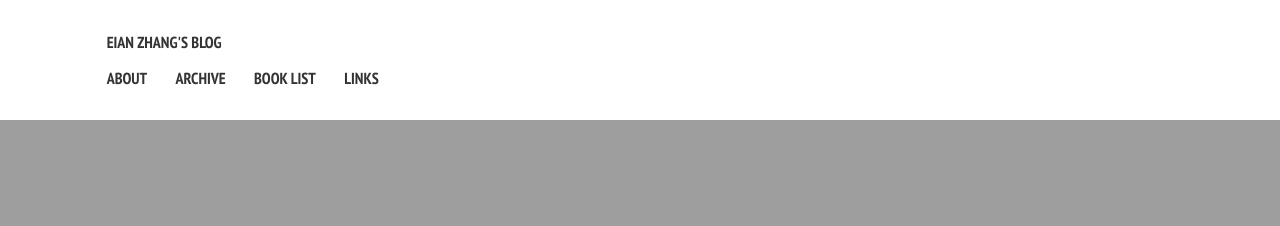
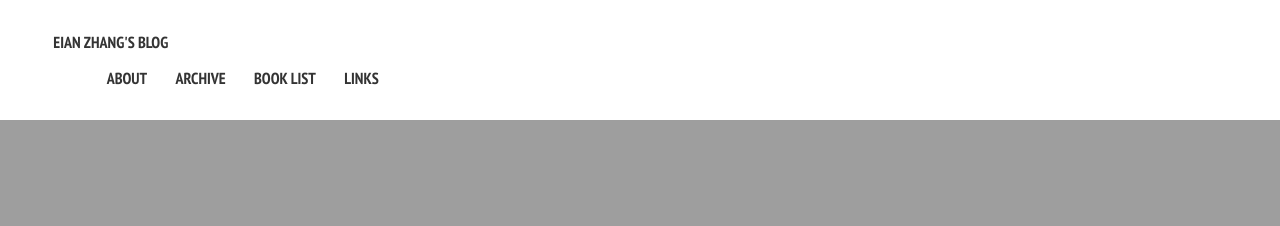
Before and after one commit to jarynzhang/eianzhang.github.io, a Jekyll site: the page built from index.md, in a window 1280 px wide. Shown: the top 226 px of the page. Built offline with Jekyll 4.4.1, drawn with Linux system fonts in a browser that asks for light colours; nearby versions of some CDN libraries.

Commit message:
Revert "4.93 onelaststep"
This reverts commit 2494250a683df055a1012b117accc327d56b7dd8.

```diff
--- a/_sass/page.scss
+++ b/_sass/page.scss
@@ -23,14 +23,23 @@ body {
 
 /* Site name */
 .site-name {
-    margin: 0 auto;
-    width: 100%;
-    display: inline;
-    float: left;
-    width: 83.33333333333334%;
-    margin-left: 8.333333333333334%;
-    margin-right: 8.333333333333334%;
-    margin-bottom: 1em;
+	@include grid(12,10);
+	@include prefix(12,1);
+	@include suffix(12,1);
+	margin-bottom: 1em;
+	float: none;
+	display: block;
+	@include font-rem(24);
+	@media #{$small} {
+		@include grid(12,2);
+		@include prefix(12,0.5);
+		@include suffix(12,0.5);
+		@include font-rem(16);
+	}
+	@media #{$x-large} {
+		@include grid(12,1.5);
+		@include prefix(12,2);
+	}
 }
 
 /* Top navigation links */
```
